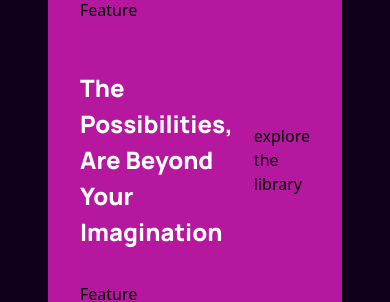
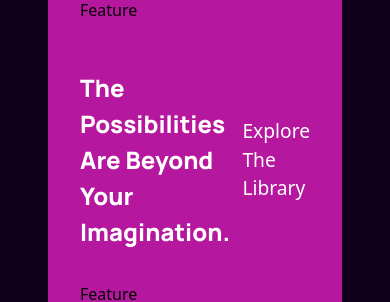
Before and after one commit to Kelly-kells/Ai-project, a React (Create React App) app: page / in a window 390 px wide. Shown: the part 987-1289 px from the top of the page. Built offline with nearby package versions, Linux system fonts and the light colour scheme.

Commit message:
whatgpt3-responsive

```diff
--- a/src/Containers/whatGPT3/WhatGPT3.js
+++ b/src/Containers/whatGPT3/WhatGPT3.js
@@ -11,7 +11,7 @@
     </div>
     <div className="gpt3__whatGPT3-heading">
       <h1 className='gradient-text'>
-        The Possibilities, Are Beyond Your Imagination
+        The Possibilities Are Beyond Your Imagination.
       </h1>
       <p>explore the library</p>
     </div>
--- a/src/Containers/whatGPT3/whatGPT3.css
+++ b/src/Containers/whatGPT3/whatGPT3.css
@@ -24,5 +24,55 @@
 .gpt3__whatGPT3-heading h1{
     font-size: 1.5rem;
     font-weight: 800;
-    font-family: manrope;
+    font-family: var(--font-family);
 }
+.gpt3__whatGPT3-heading p{
+    color: white;
+    font-size: 1.2rem;
+    text-transform: capitalize;
+    cursor: pointer;
+}
+.gpt3__whatGPT3-container{
+    display: flex;
+    flex-wrap: wrap;
+    flex-direction: row;
+    margin-top: 1.5rem;
+}
+
+
+@media screen and (max-width: 850px) {
+    .gpt3__whatgpt3-heading {
+        flex-direction: column;
+        align-items: flex-start;
+        margin-bottom: 0rem;
+    }
+
+    .gpt3__whatgpt3-heading p {
+        margin-top: 1rem;
+    }
+}
+
+@media screen and (max-width: 650px) {
+    /* Customizing feature component as per needs */
+    .gpt3__whatgpt3-feature .gpt3__features-container__feature {
+        flex-direction: column;
+    }
+
+    /* Customizing feature component as per needs */
+    .gpt3__whatgpt3-feature .gpt3__features-container_feature-text {
+        margin-top: 0.5rem;
+    }
+
+    .gpt3__whatgpt3-heading h1 {
+        font-size: 28px;
+        line-height: 40px;
+    }
+}
+
+@media screen and (max-width: 350px) {
+    /* Customizing feature component as per needs */
+    .gpt3__whatgpt3-container .gpt3__features-container__feature {
+        margin: 1rem 0;
+        min-width: 100%;
+    }
+}
```
